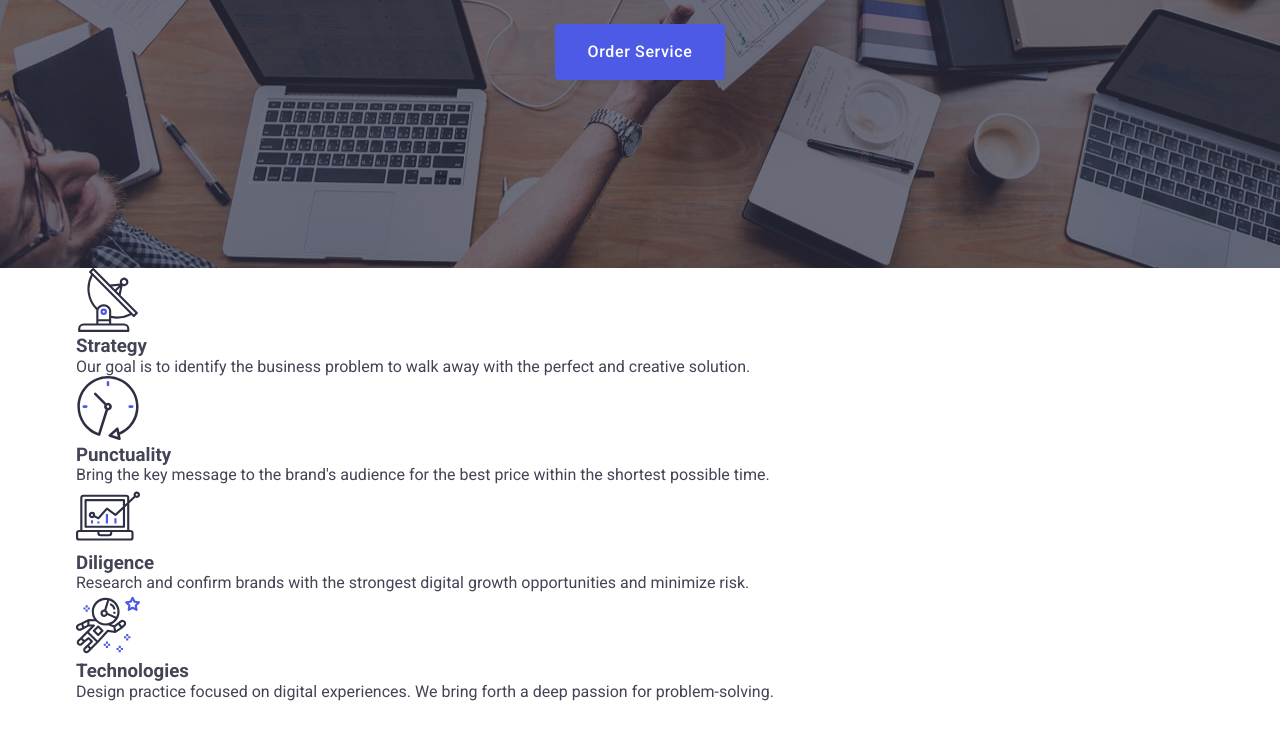
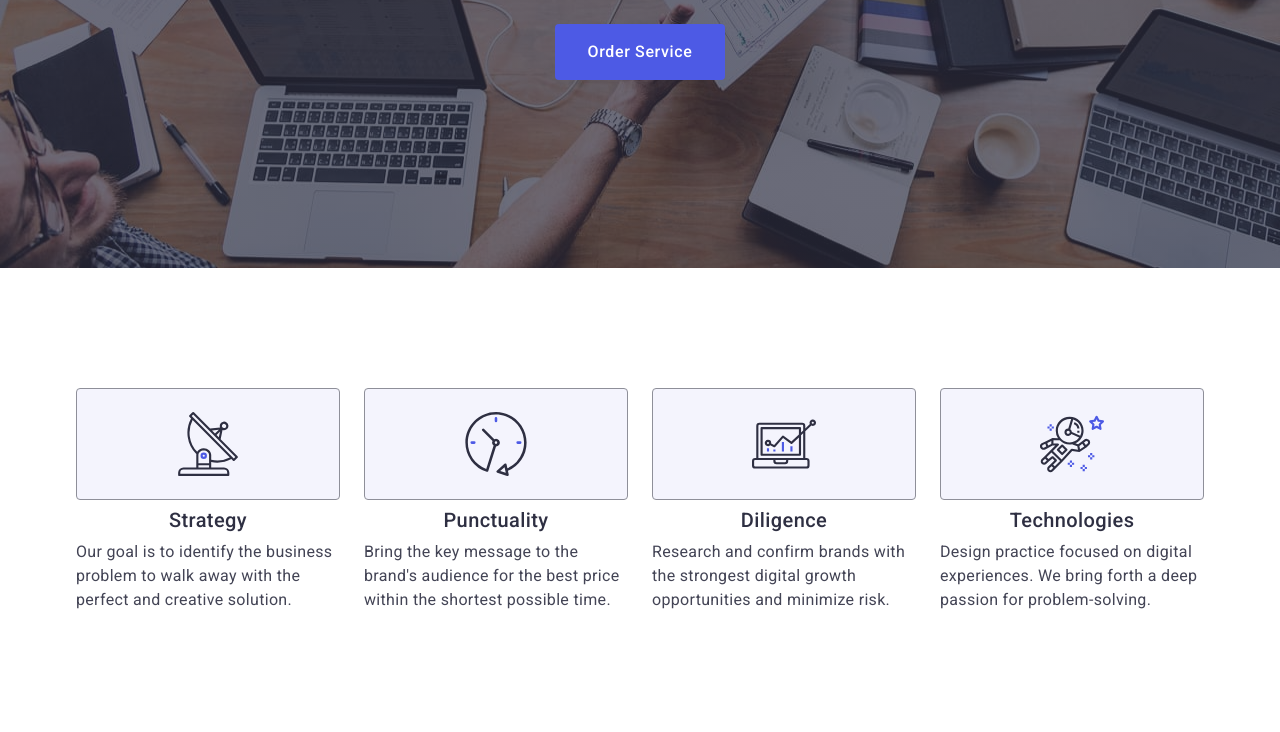
Before and after one commit to Katerynakulik/goit-markup-hw-06, a plain HTML site: page index.html in a window 1280 px wide. Shown: the part 405-1137 px from the top of the page. Before the commit the page ends 1106 px from the top, so only its background shows below. Drawn offline with nearby package versions, Linux system fonts and the light colour scheme.

Commit message:
strenghts

```diff
--- a/css/styles-old.css
+++ b/css/styles-old.css
@@ -13,10 +13,7 @@
   font-style: normal;
   font-weight: 400;
 }
-.contact-list {
 
-  gap: 40px;
-}
 .contact-way {
 
   color: #434455;
@@ -28,55 +25,15 @@
 
 
 
-.title-capture {
-
-  font-size: 56px;
-  font-weight: bold;
-  line-height: 1.07;
-
-  margin-bottom: 48px;
-  max-width: 496px;
-}
-
-
 
 .strengths {
   padding: 120px 0;
 }
 
 
-.strengths-list {
-  display: flex;
-  align-items: center;
-  gap: 24px;
-}
-.strengths-item {
-  width: calc((100% - 72px) / 4);
-}
-.strengths-img {
-  display: flex;
-  width: 100%;
-  height: 112px;
-  background-color: #f4f4fd;
-  border: 1px solid #8e8f99;
-  border-radius: 4px;
-  justify-content: center;
-  align-items: center;
-  margin-bottom: 8px;
-}
-.strengths-list-title {
-  font-weight: 500;
-  font-size: 20px;
-  line-height: 1.2;
-  color: #2e2f42;
-  letter-spacing: 0.02em;
-  margin-bottom: 8px;
-}
-.strengths-list-text {
-  font-weight: 400;
-  line-height: 1.5;
-  letter-spacing: 0.02em;
-}
+
+
+
 
 /* team */
 
--- a/css/styles.css
+++ b/css/styles.css
@@ -448,6 +448,7 @@ button{
 @media screen and (min-width: 768px) {
     .title {
         padding: 112px 0;
+        margin-bottom: 96px;
     }
     .title-capture{
         font-weight: 700;
@@ -461,8 +462,85 @@ button{
 @media screen and (min-width: 1158px) {
     .title {
         padding: 188px 0;
+        margin-bottom: 120px;
     }
     .title-capture{
         margin-bottom: 48px;
     }
 }
+
+/*strengths*/
+
+.strengths{
+    margin-bottom: 96px;
+}
+.strengths-list {
+    display: flex;
+    flex-wrap: wrap;
+    align-items: center;
+    gap: 72px;
+
+}
+.strengths-item {
+    width: 100%;
+
+}
+.strengths-img{
+    display: none;
+}
+.strengths-list-title{
+    font-weight: 700;
+    font-size: 36px;
+    line-height: 1.11;
+    letter-spacing: 0.02em;
+    text-align: center;
+    margin-bottom: 8px;
+    color: #2e2f42;
+}
+.strengths-list-text{
+    font-weight: 500;
+    font-size: 16px;
+    line-height: 1.5;
+    letter-spacing: 0.02em;
+}
+@media screen and (min-width: 768px){
+    .strengths-list {
+        gap: 24px 72px;
+    }
+    .strengths-item {
+        width: calc((100% - 72px) / 2);
+    }
+}
+
+@media screen and (min-width: 1158px) {
+    .strengths {
+        margin-bottom: 120px;
+    }
+    .strengths-img {
+        display: flex;
+        width: 100%;
+        height: 112px;
+        background-color: #f4f4fd;
+        border: 1px solid #8e8f99;
+        border-radius: 4px;
+        justify-content: center;
+        align-items: center;
+        margin-bottom: 8px;
+    }
+    .strengths-list {
+        gap: 24px;
+    }
+
+    .strengths-item {
+        width: calc((100% - 72px) / 4);
+    }
+    .strengths-list-title {
+        font-weight: 500;
+        font-size: 20px;
+        line-height: 1.2;
+    }
+
+    .strengths-list-text {
+        font-weight: 400;
+    }
+}
```
